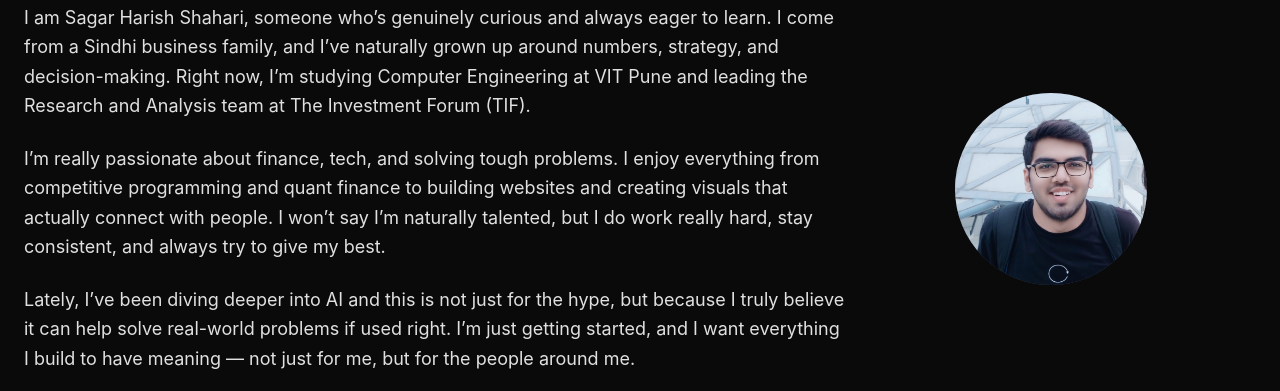
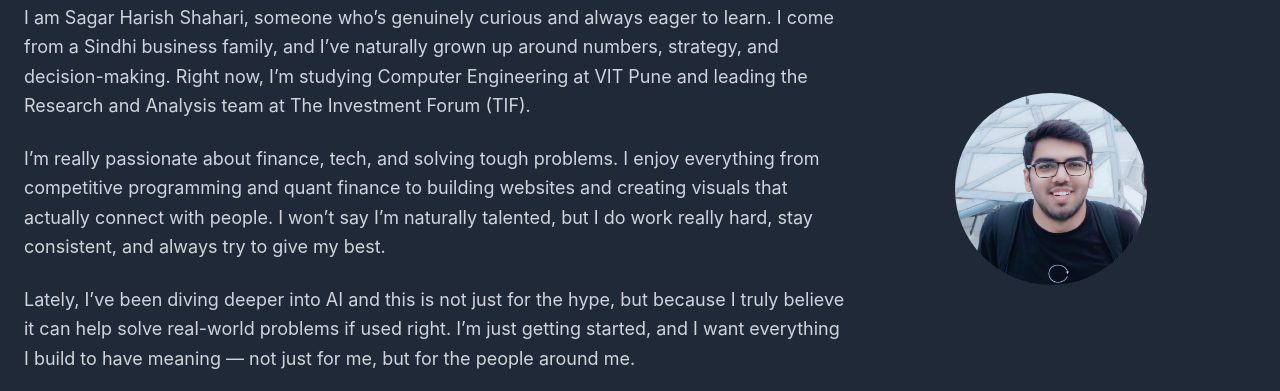
Before and after one commit to maverick4code/My-Website, a plain HTML site: page index.html in a window 1280 px wide. Shown: the part 251-642 px from the top of the page. Drawn offline with nearby package versions, Linux system fonts and the light colour scheme; files that its build step writes are made by us from their sources; files whose address does not match are found by name.

Commit message:
Update styles.css

```diff
--- a/styles.css
+++ b/styles.css
@@ -1,6 +1,6 @@
 body {
-    background-color: #0a0a0a;
-    color: #e0e0e0;
+    background-color: #1f2937;
+    color: #d1d5db;
     font-family: 'Inter', sans-serif;
     scroll-behavior: smooth;
 }
```
